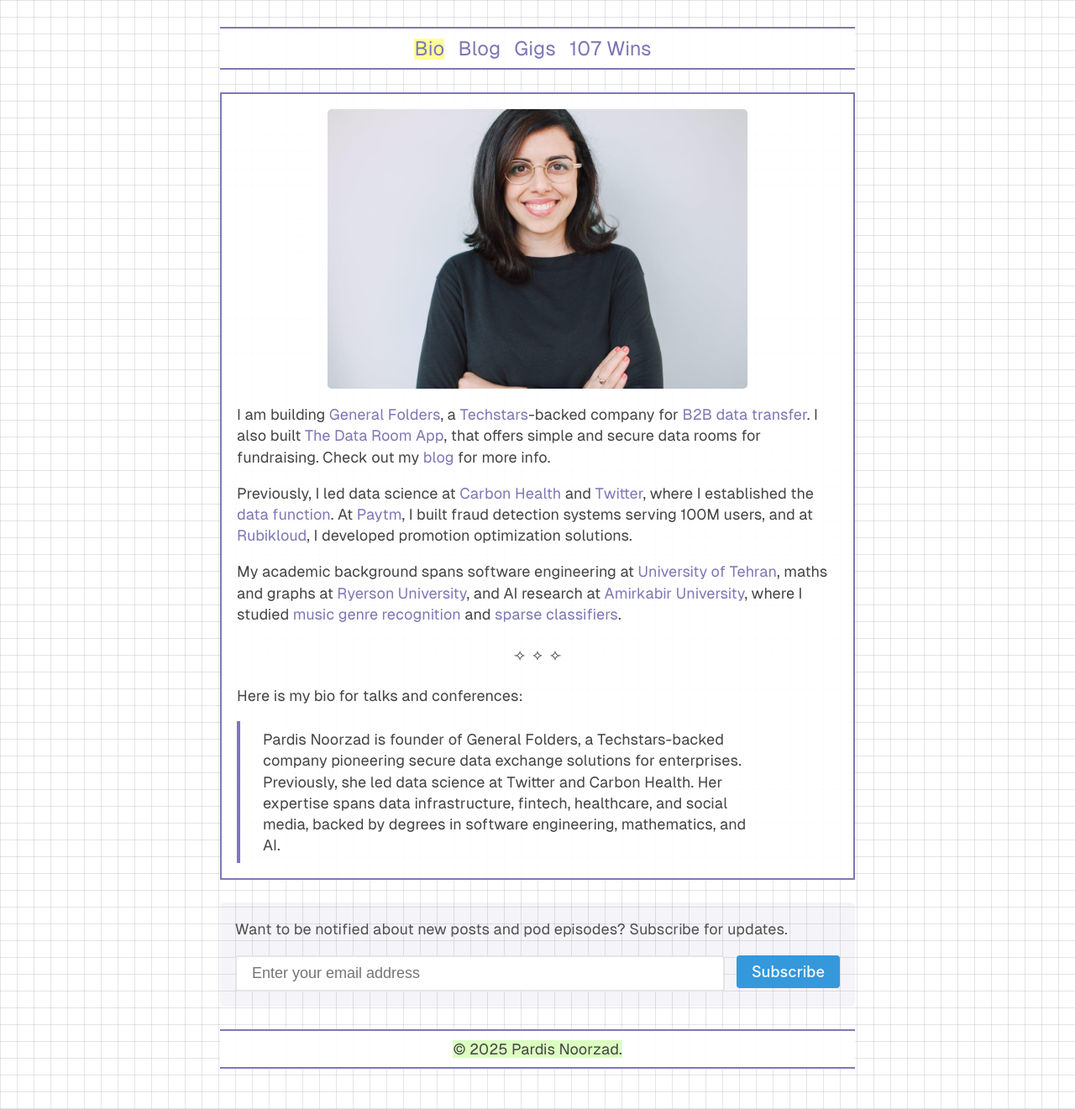
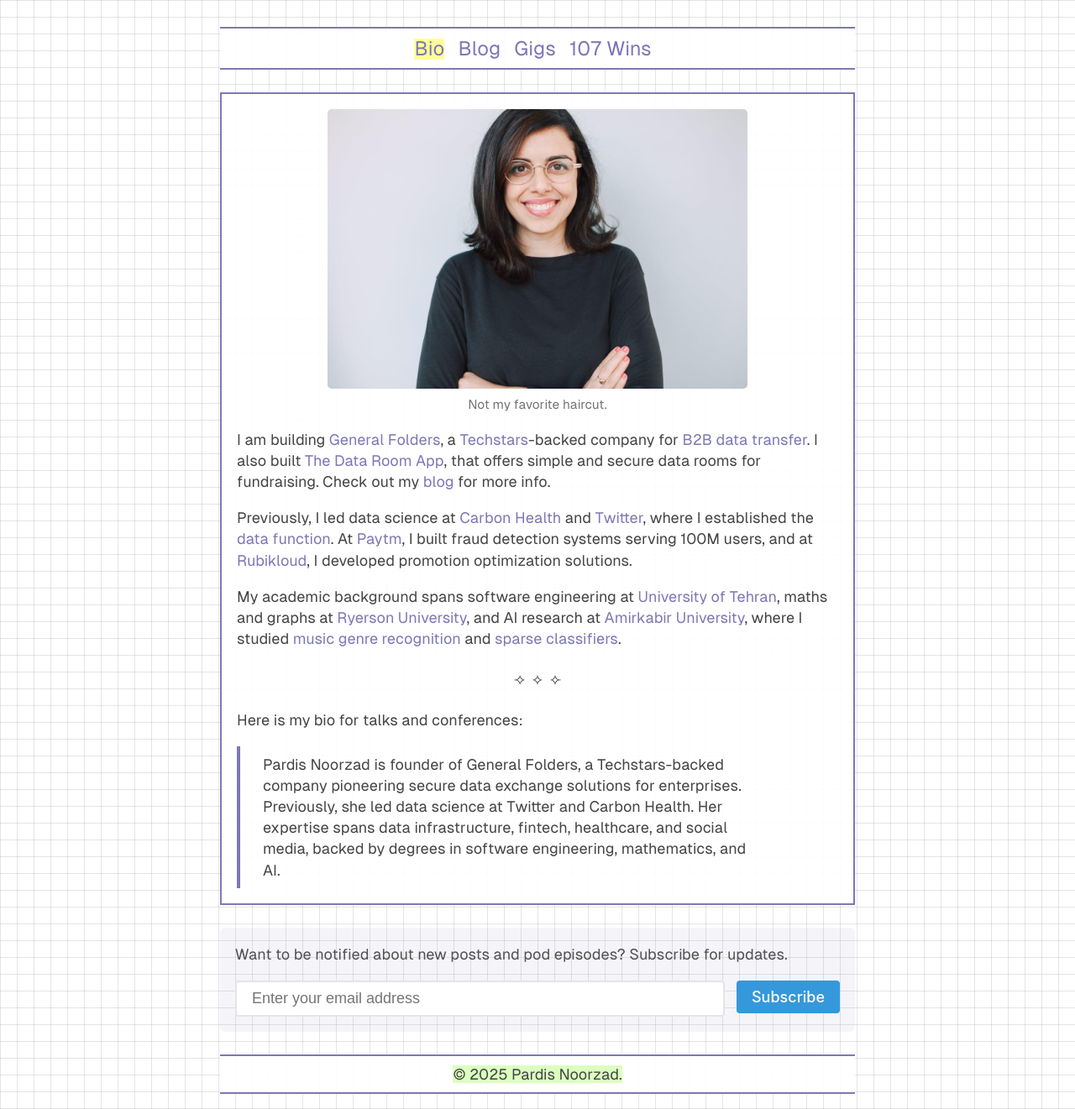
Before and after one commit to djpardis/djpardis.github.io, a Jekyll site: the page built from index.md, in a window 1280 px wide. Shown: the whole page at 84% size. Built offline with Jekyll 4.4.1, drawn with Linux system fonts in a browser that asks for light colours; a style sheet for code colours, icons or effects is not loaded.

Commit message:
Add humorous caption to profile picture on index page
- Add caption 'Not my favorite haircut.' below profile picture
- Uses standard italic formatting consistent with site styling

```diff
--- a/index.md
+++ b/index.md
@@ -8,6 +8,7 @@
 ---
 
 ![Pardis Noorzad](/files/pics/pages/profile_pic.jpg){: style="max-width: 500px; display: block; margin: 0 auto;"}
+*Not my favorite haircut.*
 
 I am building [General Folders](https://generalfolders.com){:target="_blank"},
 a [Techstars](https://www.techstars.com/newsroom/new-class-san-diego-sdsu){:target="_blank"}-backed company for [B2B data transfer](https://medium.com/@djpardis/the-state-of-data-exchange-31049fa229f0){:target="_blank"}. I also built [The Data Room App](https://thedataroom.app){:target="_blank"}, that offers simple and secure data rooms for fundraising. Check out my [blog](/blog/2025/07/20/introducing-the-data-room-app/) for more info.
```
